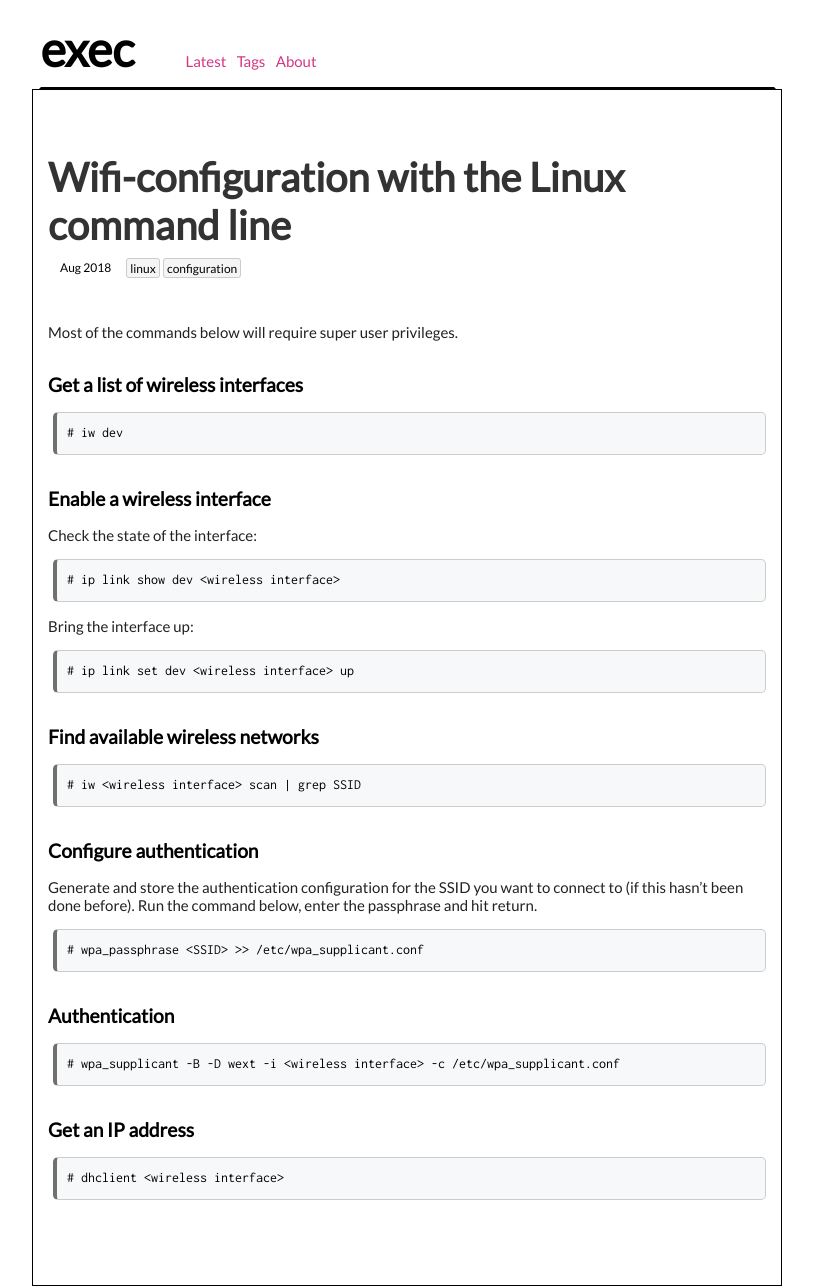
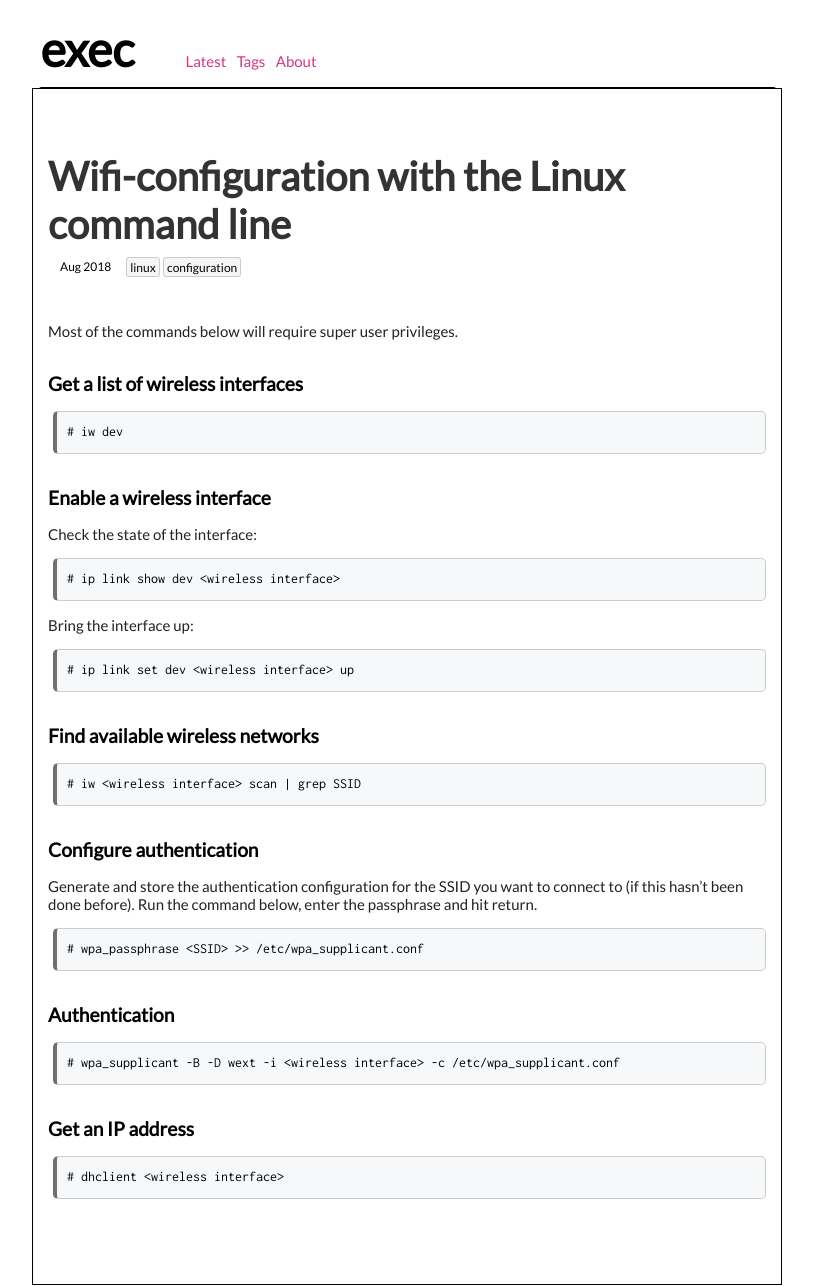
Before and after one commit to execas/execas.github.io, a Jekyll site: the page built from _posts/2018-08-11-wifi-configuration-with-the-linux-command-line.md, in a window 1280 px wide. Shown: the whole page, without its empty margins (233-1046 px from the left). Built offline with Jekyll 4.4.1, drawn with Linux system fonts in a browser that asks for light colours.

Commit message:
Update execas.css

```diff
--- a/css/execas.css
+++ b/css/execas.css
@@ -113,7 +113,7 @@ p {
      max-width: 720px;
      padding: 10px 13px 10px 0px;
      border: 2px solid #ffffff;
-     border-bottom: 2px solid #000000;
+     border-bottom: 1px solid #000000;
      /*border-radius: 0px 30px 0px 0px;     */
 }
 
```
